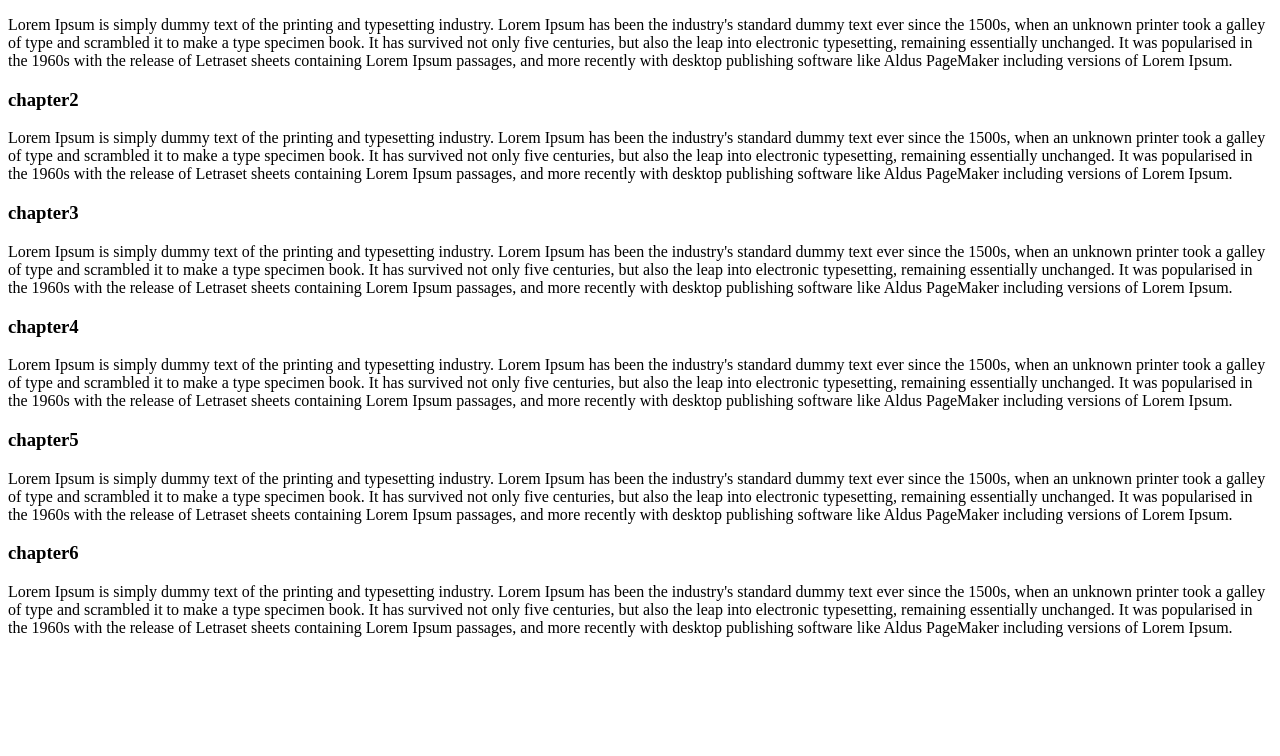
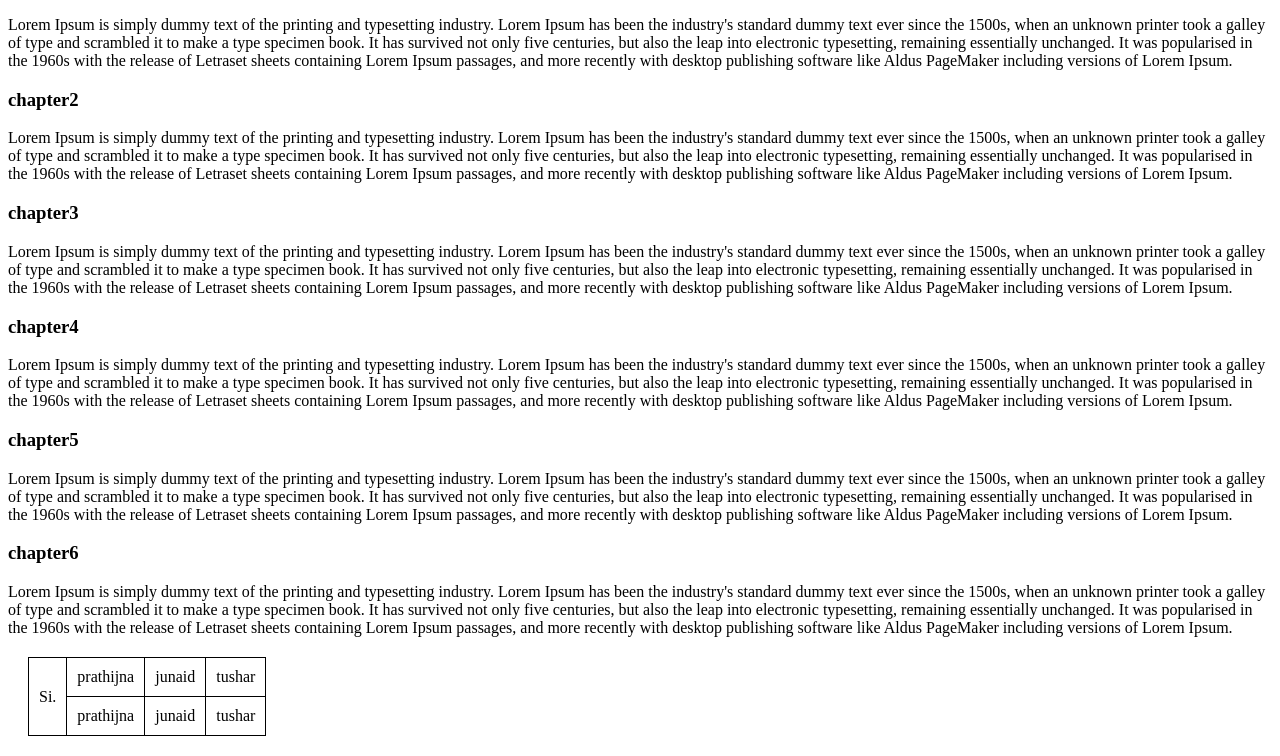
Before and after one commit to Junaid8239/internship, a plain HTML site: page index.html in a window 1280 px wide. Shown: the part 231-987 px from the top of the page. Before the commit the page ends 884 px from the top, so only its background shows below. Drawn offline with Linux system fonts and the light colour scheme.

Commit message:
third commit

```diff
--- a/index.html
+++ b/index.html
@@ -64,5 +64,23 @@
          Lorem Ipsum has been the industry's standard dummy text ever since the 1500s, when an unknown printer took a galley of type and scrambled it to make a type specimen book. It has survived not only five centuries, but also the leap into electronic typesetting, remaining essentially unchanged. It was popularised in the 1960s with the release of Letraset sheets containing Lorem Ipsum passages, and more recently with desktop publishing software like Aldus PageMaker including versions of Lorem Ipsum.
     </p>
 
+<table >
+<tr>
+    <td rowspan="2">Si.</td>
+    <td>prathijna</td>
+    <td>junaid</td>
+    <td>tushar</td>
 
+</tr>
+<tr>
+
+    <td>prathijna</td>
+    <td>junaid</td>
+    <td>tushar</td>
+
+</tr>
+
+
+</table>
+</body>
 </html>
--- a/style.css
+++ b/style.css
@@ -15,3 +15,11 @@ a:active{
 h1{
     scroll-behavior: smooth;
 }
+table{
+    margin: 20px;
+}
+table,th,td{
+    border: 1px solid black ;
+    border-collapse: collapse;
+    padding: 10px;
+}
```
